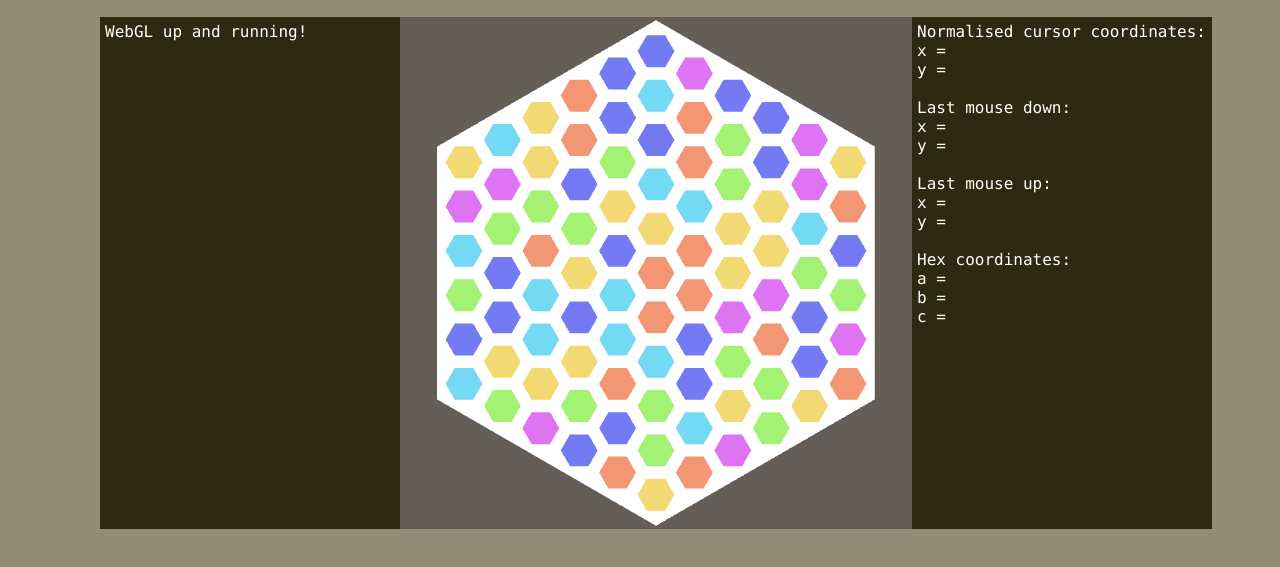
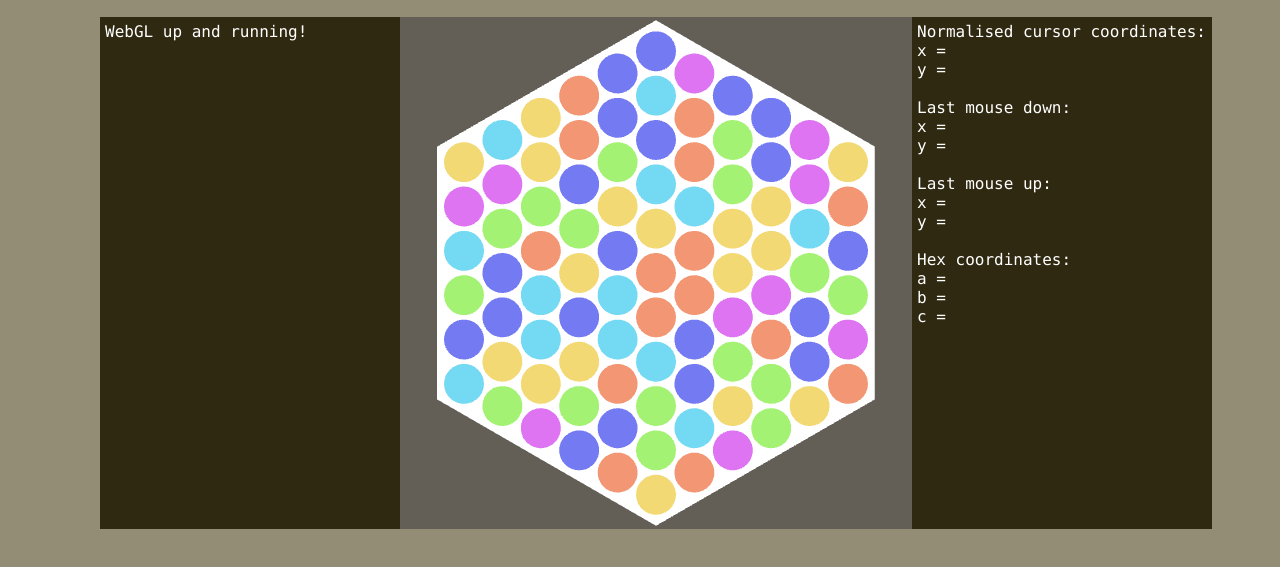
Before and after one commit to m-ender/hexagonal-zero, a website: page public/index.html in a window 1280 px wide. Shown: the part 83-650 px from the top of the page. Drawn offline with Linux system fonts and the light colour scheme; animation ran at ten frames a second.

Commit message:
Use circular geometry for tiles

```diff
--- /dev/null
+++ b/public/Circle.js
@@ -0,0 +1,96 @@
+// Set up vertices
+var radius = hexD/2;
+
+var segments = 50;
+
+var circleCoords = [ 0, 0 ];
+
+for (var i = 0; i <= segments; ++i)
+{
+    var angle = i*2*pi/segments;
+    circleCoords.push(radius * cos(angle));
+    circleCoords.push(radius * sin(angle));
+}
+
+var circleVertices = {};
+
+// Make sure to call this before trying to render a circle
+function prepareCircles()
+{
+    circleVertices = {};
+    circleVertices.data = new Float32Array(circleCoords);
+
+    circleVertices.bufferId = gl.createBuffer();
+    gl.bindBuffer(gl.ARRAY_BUFFER, circleVertices.bufferId);
+    gl.bufferData(gl.ARRAY_BUFFER, circleVertices.data, gl.STATIC_DRAW);
+}
+
+// The first two parameters are the coordinates of the circle's center.
+// The color is optional (default black).
+// The scale is optional, the default is read from the global "defaultScale".
+function Circle(x, y, color, scale)
+{
+    this.hidden = false;
+
+    this.x = x;
+    this.y = y;
+
+    this.color = color || [0, 0, 0];
+
+    this.scale = scale || defaultScale;
+    this.baseScale = this.scale;
+}
+
+// Convenient setters
+Circle.prototype.move = function(x, y) {
+    this.x = x;
+    this.y = y;
+};
+
+// scale should be relative to the this.baseScale (i.e., pass
+// in 1 to resize to base scale; 1 is also the default).
+Circle.prototype.resize = function(scale) {
+    if (scale === undefined) scale = 1;
+    this.scale = this.baseScale * scale;
+};
+
+Circle.prototype.hide = function() { this.hidden = true; };
+Circle.prototype.show = function() { this.hidden = false; };
+
+// Outline can optionally be set to true to render ... well ...
+// only an outline.
+Circle.prototype.render = function(outline) {
+    if (this.hidden) return;
+
+    gl.useProgram(hexagonProgram.program);
+
+    gl.uniform2f(hexagonProgram.uCenter, this.x, this.y);
+    gl.uniform1f(hexagonProgram.uScale, this.scale);
+
+    gl.enableVertexAttribArray(hexagonProgram.aPos);
+    gl.bindBuffer(gl.ARRAY_BUFFER, circleVertices.bufferId);
+    gl.vertexAttribPointer(hexagonProgram.aPos, 2, gl.FLOAT, false, 0, 0);
+
+    if (outline)
+    {
+        gl.uniform4f(hexagonProgram.uColor,
+                     0,
+                     0,
+                     0,
+                     1);
+
+        gl.drawArrays(gl.LINE_LOOP, 1, segments);
+    }
+    else
+    {
+        gl.uniform4f(hexagonProgram.uColor,
+                     this.color.red()/255,
+                     this.color.green()/255,
+                     this.color.blue()/255,
+                     1);
+
+        gl.drawArrays(gl.TRIANGLE_FAN, 0, segments + 2);
+    }
+
+    gl.disableVertexAttribArray(hexagonProgram.aPos);
+};
--- a/public/Configuration.js
+++ b/public/Configuration.js
@@ -16,10 +16,10 @@ var hexSize = 1;
 var hexD = hexSize * sqrt(3);
 
 // How large should hexes be by default
-var defaultScale = 0.72;
+var defaultScale = 0.9;//0.72;
 // How much should the scale oscillate when the hex is selected. The amplitude
 // is relative to the hex's base size.
-var scaleAmplitude = 0.28;
+var scaleAmplitude = 0.1;//0.28;
 var scalePeriod = 1; // in seconds
 
 // How fast do hexes shrink when dissolving? Given in hexSize per second
--- a/public/Grid.js
+++ b/public/Grid.js
@@ -104,7 +104,7 @@ function Grid(size, nTypes, colorGenerator) {
                 b: b,
                 c: r,
                 type: type,
-                geometry: new Hexagon(center.x, center.y, colorGenerator.getColor(type)),
+                geometry: new Circle(center.x, center.y, colorGenerator.getColor(type)),
             });
         }
 
@@ -479,7 +479,7 @@ Grid.prototype.refill = function() {
                     b: -q-r,
                     c: r,
                     type: type,
-                    geometry: new Hexagon(center.x, center.y, colorGenerator.getColor(type)),
+                    geometry: new Circle(center.x, center.y, colorGenerator.getColor(type)),
                 };
 
                 this.grid[index.i][index.j] = hex;
--- a/public/hexagonal-zero.js
+++ b/public/hexagonal-zero.js
@@ -124,7 +124,7 @@ function init()
 
     border = new Border(gridSize, hexD, $.Color('#635F56'));
 
-    prepareHexagons();
+    prepareCircles();
     grid = new Grid(gridSize, nColors, colorGenerator);
 
     // TODO: Generate a sensible grid (one that doesn't contain matches, but
--- a/public/index.html
+++ b/public/index.html
@@ -15,6 +15,7 @@
     <script type="text/javascript" src="ColorGenerator.js"></script>
     <script type="text/javascript" src="Border.js"></script>
     <script type="text/javascript" src="Hexagon.js"></script>
+    <script type="text/javascript" src="Circle.js"></script>
     <script type="text/javascript" src="Grid.js"></script>
     <script type="text/javascript" src="hexagonal-zero.js"></script>
 
```
